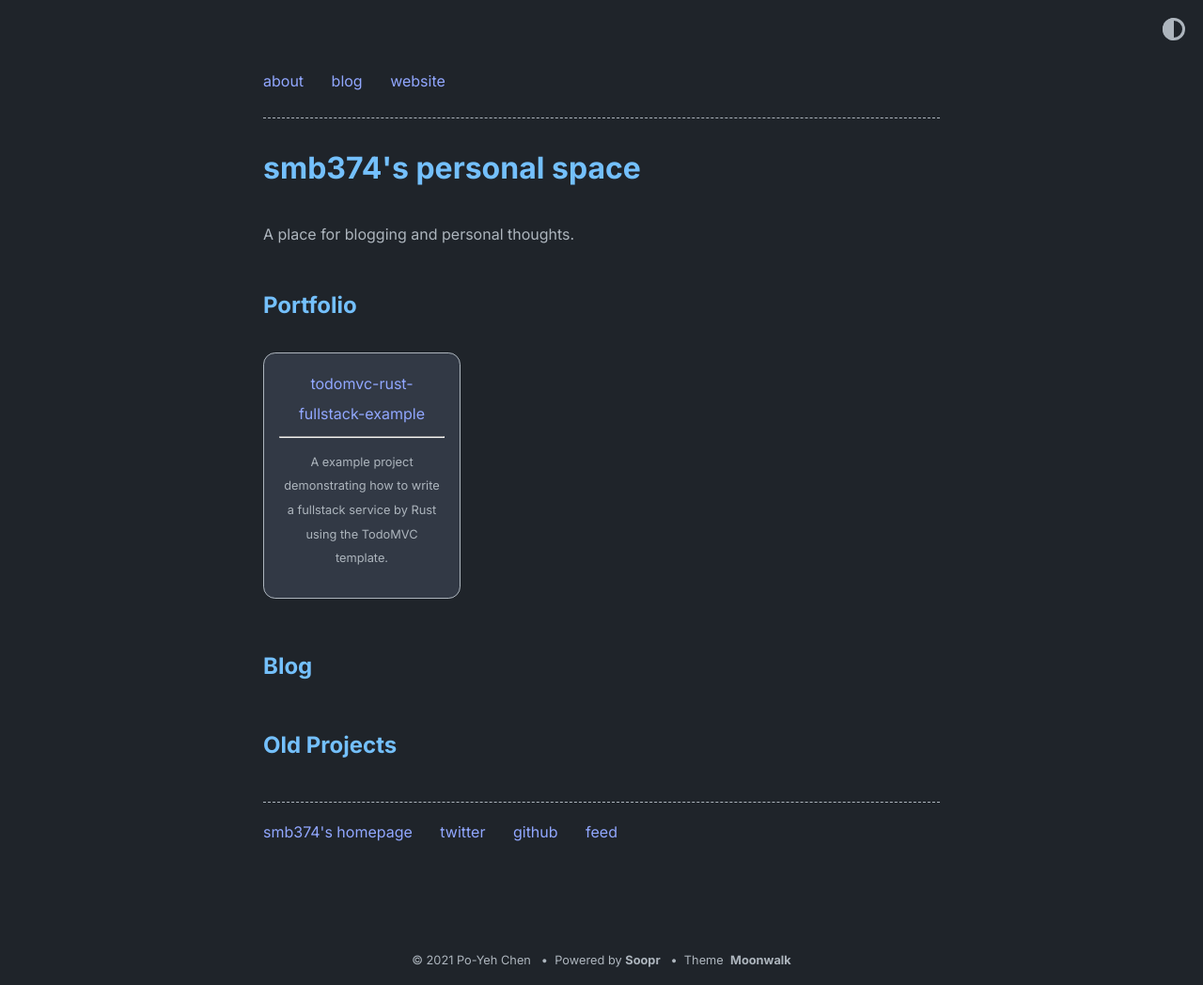
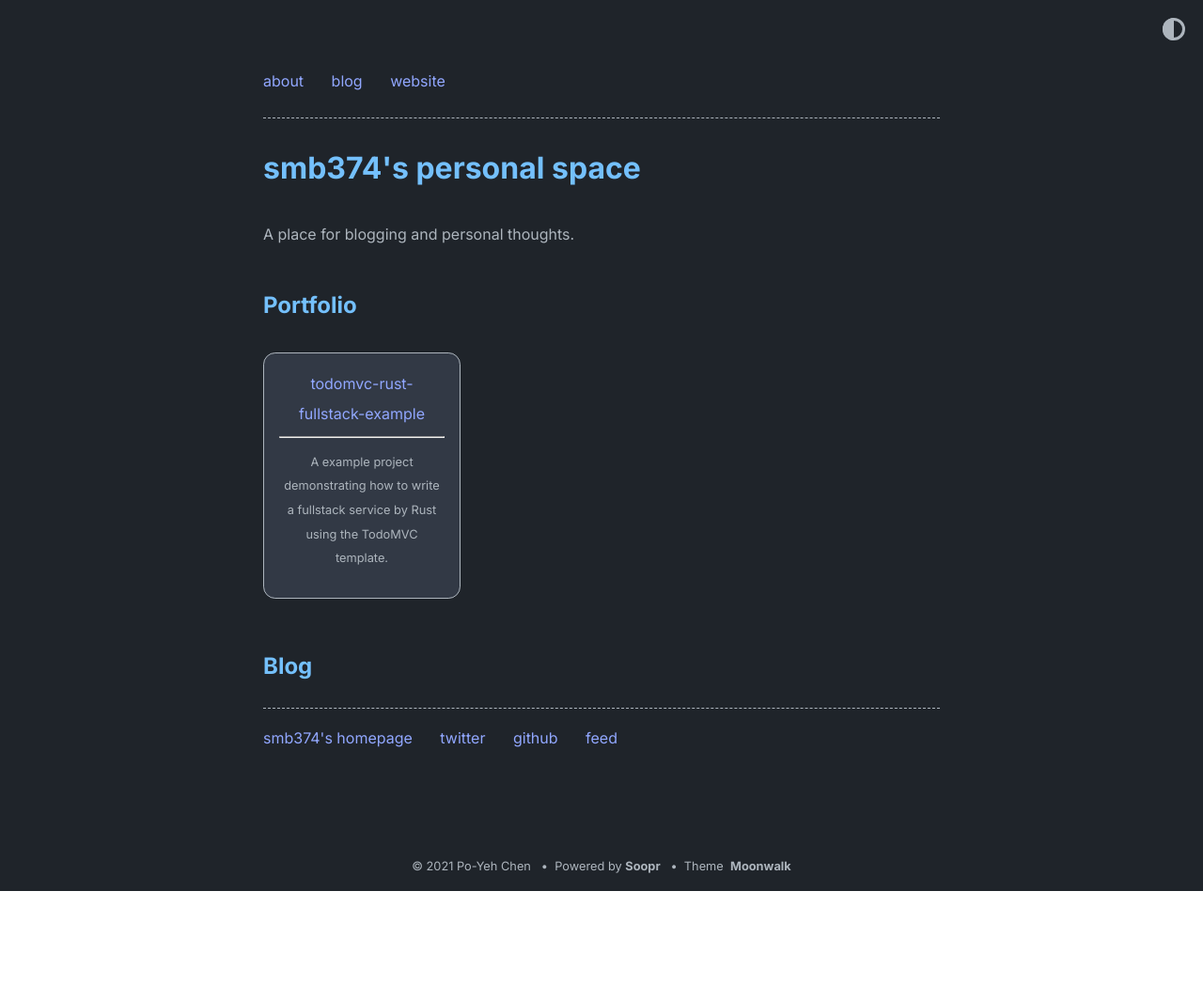
Before and after one commit to smb374/smb374.github.io, a Jekyll site: the page built from index.md, in a window 1280 px wide. Shown: the whole page at 94% size. Built offline with Jekyll 4.4.1, drawn with Linux system fonts in a browser that asks for light colours; after the commit the page ends 948 px from its top, so only the background shows below that.

Commit message:
Update _config.yml

```diff
--- a/_config.yml
+++ b/_config.yml
@@ -75,7 +75,7 @@ theme_config:
   # following keys are using to create home layout
   show_projects: true # show projects as cards, add in _data/home.yml
   show_blog: true # show blog posts added in _posts
-  show_old_projects: true # show old projects as cards, add in _data/home.yml
+  show_old_projects: false # show old projects as cards, add in _data/home.yml
   show_misc_list: false # show generic vertical list for misc details, add _data/home.yml
   # options for "home" page
   home:
```
